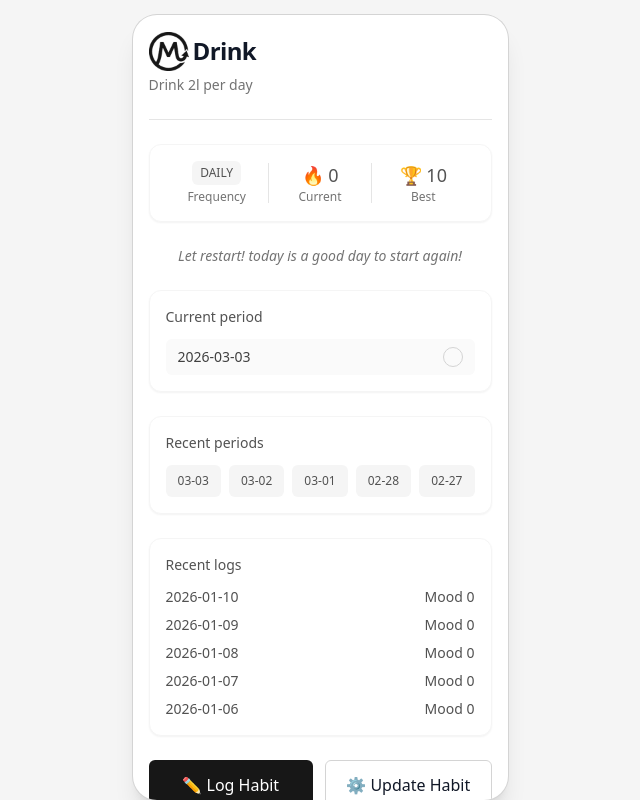
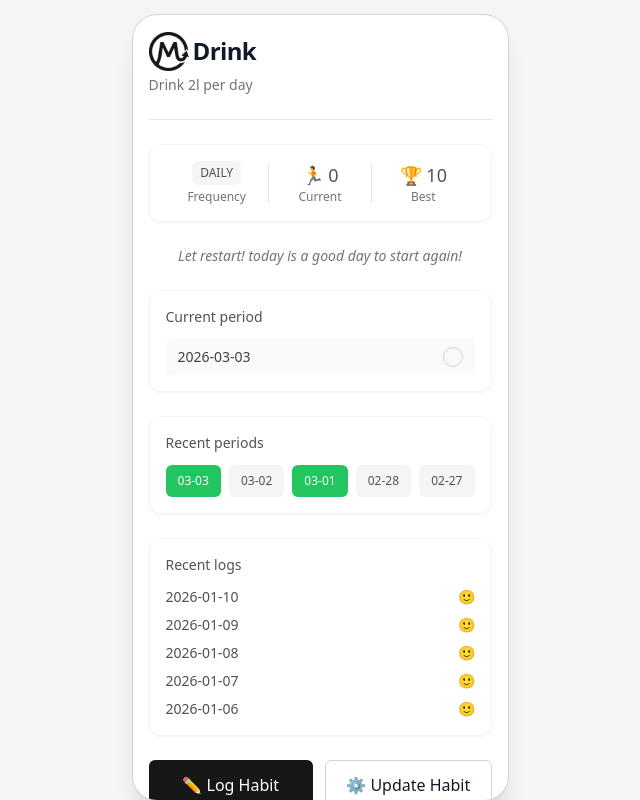
Before and after one commit to decomle/momentum, a React (Vite) app in the folder frontend/momentum-pwa/: page /demo/habit in a window 1280 px wide. Shown: the whole page, without its empty margins (320-960 px from the left). Built offline with nearby package versions, Linux system fonts and the light colour scheme; no server answers.

Commit message:
update daily habit mood and current streak

```diff
--- a/frontend/momentum-pwa/src/pages/demo/DemoHabitPage.tsx
+++ b/frontend/momentum-pwa/src/pages/demo/DemoHabitPage.tsx
@@ -18,9 +18,9 @@ export default function DemoHabitPage() {
     },
 
     recent_periods: [
-      { start_date: "2026-03-03", end_date: "2026-03-03", is_successful: false },
+      { start_date: "2026-03-03", end_date: "2026-03-03", is_successful: true },
       { start_date: "2026-03-02", end_date: "2026-03-02", is_successful: false },
-      { start_date: "2026-03-01", end_date: "2026-03-01", is_successful: false },
+      { start_date: "2026-03-01", end_date: "2026-03-01", is_successful: true },
       { start_date: "2026-02-28", end_date: "2026-02-28", is_successful: false },
       { start_date: "2026-02-27", end_date: "2026-02-27", is_successful: false },
     ],
@@ -36,6 +36,15 @@ export default function DemoHabitPage() {
   const headingSlogan =
     habit.description?.trim() || "Small daily steps create lasting momentum."
   const didLogCurrentPeriod = habit.current_period.actual_logs > 0
+  const moodEmojiByScore: Record<number, string> = {
+    "-3": "😫",
+    "-2": "😟",
+    "-1": "🙁",
+    0: "🙂",
+    1: "😄",
+    2: "😁",
+    3: "🤩",
+  }
 
   return (
     <div className="min-h-full flex justify-center">
@@ -69,7 +78,7 @@ export default function DemoHabitPage() {
             <div className="w-px h-10 bg-neutral-200" />
 
             <div className="text-center flex-1">
-              <p className="font-medium text-lg">🔥 {habit.current_streak}</p>
+              <p className="font-medium text-lg">🏃 {habit.current_streak}</p>
               <p className="text-xs text-neutral-500">Current</p>
             </div>
 
@@ -165,7 +174,7 @@ export default function DemoHabitPage() {
                 className="flex justify-between text-sm text-neutral-600"
               >
                 <span>{log.log_date}</span>
-                <span>Mood {log.mood_score}</span>
+                <span>{moodEmojiByScore[log.mood_score] ?? "🙂"}</span>
               </div>
             ))}
 
```
